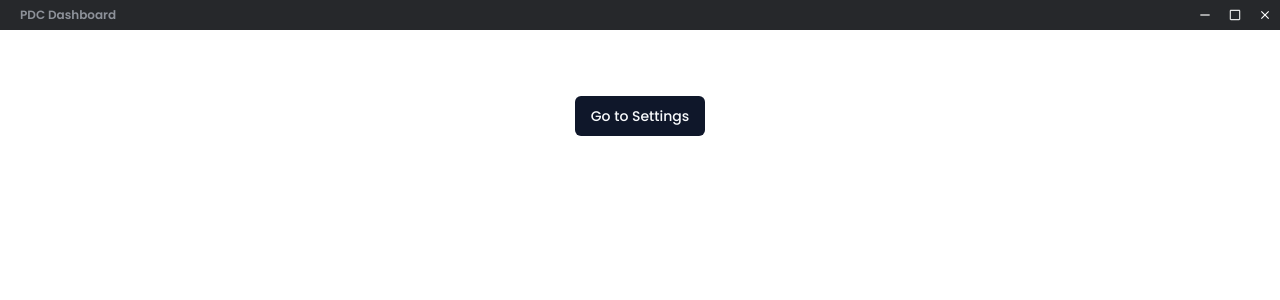
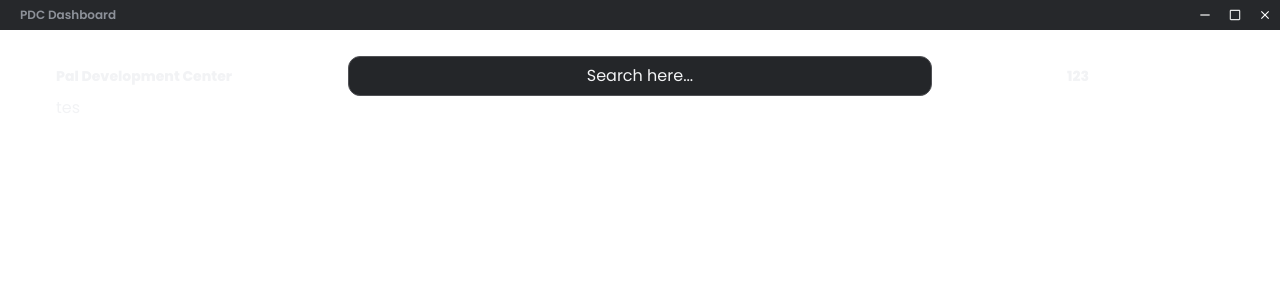
Before and after one commit to palsarip/pdc-dashboard-app, a Next.js app: page / in a window 1280 px wide. Shown: the top 300 px of the page. Built offline with nearby package versions, Linux system fonts and the light colour scheme.

Commit message:
update: updating the codes

```diff
--- a/app/page.tsx
+++ b/app/page.tsx
@@ -10,13 +10,7 @@ export default function Home() {
 
   return (
     <>
-      <Layout>
-        <main className="flex min-h-screen flex-col items-center justify-between p-24">
-          <Button onClick={() => router.push("/settings")}>
-            Go to Settings
-          </Button>
-        </main>
-      </Layout>
+      <Layout>tes</Layout>
     </>
   );
 }
--- a/components/layouts/Layout.tsx
+++ b/components/layouts/Layout.tsx
@@ -1,10 +1,14 @@
 import Header from "./Header";
+import Navbar from "./Navbar";
 
 export default function Layout({ children }: { children: React.ReactNode }) {
   return (
     <>
       <Header />
-      <div className="w-full h-full px-6">{children}</div>
+      <div className="min-h-screen p-14 text-[#F2F3F5]">
+        <Navbar />
+        {children}
+      </div>
     </>
   );
 }
--- a/components/layouts/Navbar.tsx
+++ b/components/layouts/Navbar.tsx
@@ -1,3 +1,19 @@
-export const Navbar = () => {
-  return <></>;
-};
+export default function Navbar() {
+  return (
+    <>
+      <div className="flex w-full h-auto justify-between items-center">
+        <div className="w-3/12 flex justify-start items-center font-extrabold text-sm color">
+          Pal Development Center
+        </div>
+        <div className="w-6/12 h-10 flex justify-center items-center border border-[#505155] bg-[#242629] rounded-xl">
+          Search here...
+        </div>
+        <div className="w-3/12 flex justify-center items-center font-extrabold text-sm color">
+          <div>1</div>
+          <div>2</div>
+          <div>3</div>
+        </div>
+      </div>
+    </>
+  );
+}
```
Also changed, not shown: package.json (+8 -8 lines), 1 other file (tests, documents, lock files or other folders).
